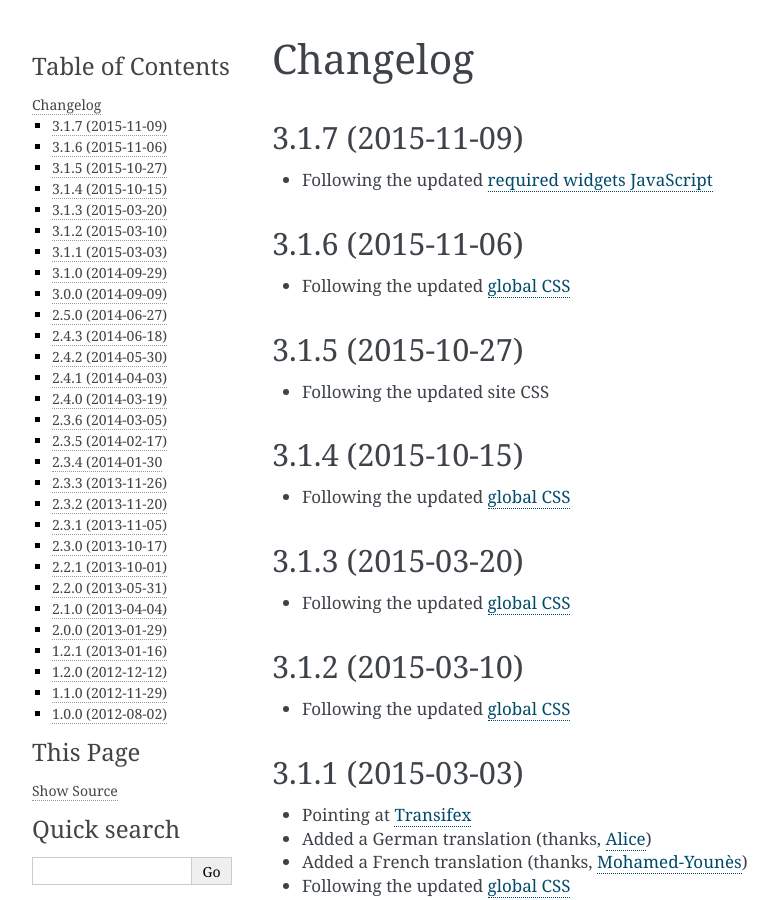
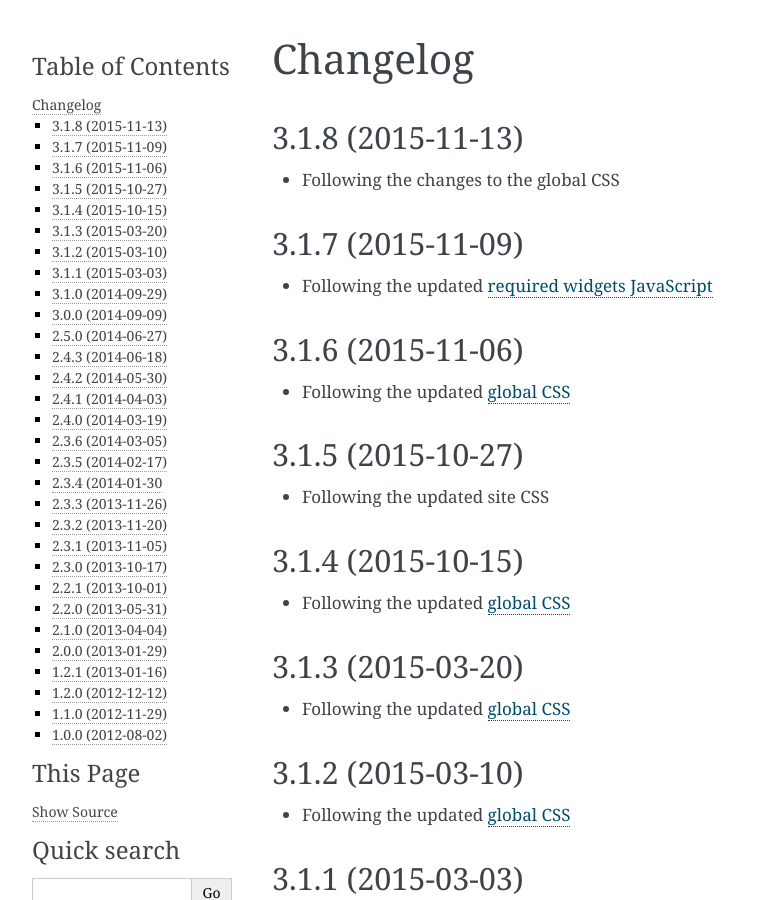
Before and after one commit to mistraloz/lwepgs.content.layout, a Sphinx documentation site: the page built from docs/HISTORY.rst, in a window 1280 px wide and 900 px high. Shown: the whole window, without its empty margins (148-926 px from the left). Built offline with Sphinx 7.4.7, drawn with Linux system fonts in a browser that asks for light colours.

Commit message:
Bumping the version

```diff
--- a/docs/HISTORY.rst
+++ b/docs/HISTORY.rst
@@ -1,5 +1,10 @@
 Changelog
 =========
+
+3.1.8 (2015-11-13)
+------------------
+
+* Following the changes to the global CSS
 
 3.1.7 (2015-11-09)
 ------------------
--- a/version.py
+++ b/version.py
@@ -1,5 +1,5 @@
 # -*- coding: utf-8 -*-
-version = '3.1.7'
+version = '3.1.8'
 release = False
 
 #--------------------------------------------------------------------------#
```
